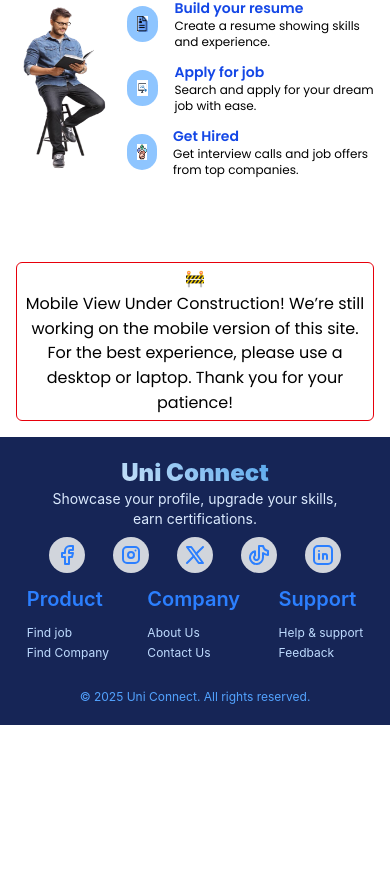
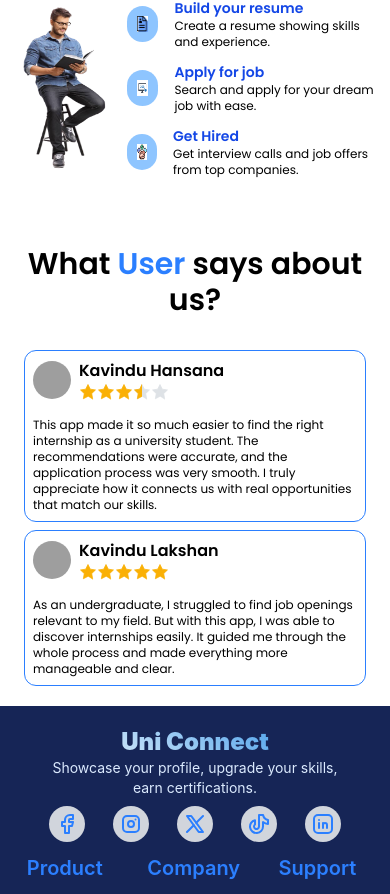
Before and after one commit to kavinduhcolombage/UniConnect_Frontend, a React (Vite) app: page / in a window 390 px wide. Shown: the part 1723-2617 px from the top of the page. Before the commit the page ends 2448 px from the top, so only its background shows below. Built offline with nearby package versions, Linux system fonts and the light colour scheme; grey boxes are pictures that could not be loaded.

Commit message:
refactor UserIdeas component for improved layout and responsiveness

```diff
--- a/src/pages/LandingPage/UserIdeas.tsx
+++ b/src/pages/LandingPage/UserIdeas.tsx
@@ -1,75 +1,63 @@
 import { Avatar, Rating } from "@mantine/core";
+import { useMediaQuery } from "@mantine/hooks";
 
 const UserIdeas = () => {
-    return <div>
-        <div className="md:flex hidden">
-            <div className="mt-20 pb-5">
-                <div className="text-4xl text-center font-semibold mt-3 text-mine-shaft-100">What <span
-                    className="text-bright-sun-400">User</span> says about us?</div>
+    const matches = useMediaQuery('(max-width: 450px)');
+    return <div className="mt-15 max-[450px]:mt-10 pb-5">
+        <div className="text-4xl max-[850px]:text-3xl text-center font-semibold mt-3 text-mine-shaft-100">What <span
+            className="text-blue-500">User</span> says about us?</div>
 
-                <div className="flex">
-                    <div className="flex flex-col gap-3 w-[23%] border border-blue-500 rounded-xl mt-10 mx-auto">
-                        <div className="flex gap-2 items-center">
+        <div className="grid grid-cols-4 gap-2 max-[800px]:grid-cols-2 max-[450px]:grid-cols-1 mx-4 max-[450px]:mx-6 mt-10 max-[450px]:mt-8">
+            <div className="flex flex-col gap-2 max-[600px]:gap-0 border border-blue-500 rounded-xl mx-auto">
+                <div className="flex gap-2 items-center p-2">
                     <Avatar className="h-14 w-14" src="https://media.licdn.com/dms/image/v2/D5603AQG5REMADF5fsA/profile-displayphoto-shrink_200_200/profile-displayphoto-shrink_200_200/0/1716022184704?e=2147483647&v=beta&t=K0DNe25P3J_nSDJZ0ZJwkjkWg0SRAxSBxk2ik1Kvgzw" alt="it's me" />
                     <div>
-                                <div className="text-lg font-semibold">Kavindu Hansana</div>
+                        <div className="text-lg max-[600px]:text-base font-semibold">Kavindu Hansana</div>
                         <Rating value={3.5} fractions={2} readOnly />
                     </div>
                 </div>
-                        <div className="text-sm p-2">This app made it so much easier to find the right internship as a university student. The recommendations were accurate, and the application process was very smooth. I truly appreciate how it connects us with real opportunities that match our skills.</div>
+                <div className="text-sm max-[600px]:text-xs p-2">This app made it so much easier to find the right internship as a university student. The recommendations were accurate, and the application process was very smooth. I truly appreciate how it connects us with real opportunities that match our skills.</div>
             </div>
 
-                    <div className="flex flex-col gap-3 w-[23%] border border-blue-500 rounded-xl mt-10 mx-auto">
-                        <div className="flex gap-2 items-center">
+            {!matches && <div className="flex flex-col gap-2 max-[600px]:gap-0 border border-blue-500 rounded-xl mx-auto">
+                <div className="flex gap-2 items-center p-2">
                     <Avatar className="h-14 w-14" src="avatar.png" alt="it's me" />
                     <div>
-                                <div className="text-lg font-semibold">Rashmika Perera</div>
+                        <div className="text-lg max-[600px]:text-base font-semibold">Rashmika Perera</div>
                         <Rating value={3.5} fractions={2} readOnly />
                     </div>
                 </div>
-                        <div className="text-sm p-2">Finding internships used to be difficult before I started using this app. It offers a wide range of opportunities for students like me and even gives useful insights about the companies. I’m grateful I found this platform on time.
+                <div className="text-sm max-[600px]:text-xs p-2">Finding internships used to be difficult before I started using this app. It offers a wide range of opportunities for students like me and even gives useful insights about the companies. I’m grateful I found this platform on time.
+
+                </div>
+
+            </div>}
+            <div className="flex flex-col gap-2 max-[600px]:gap-0 border border-blue-500 rounded-xl mx-auto">
+                <div className="flex gap-2 items-center p-2">
+                    <Avatar className="h-14 w-14" src="https://media.licdn.com/dms/image/v2/D5603AQFgkAz0BdtK8w/profile-displayphoto-shrink_200_200/B56ZT2NdfyHoAY-/0/1739297514052?e=2147483647&v=beta&t=6358iY9SzYsCJvLfli7YazOGwe8xCTBFad97wzq2FM4" alt="it's me" />
+                    <div>
+                        <div className="text-lg max-[600px]:text-base font-semibold">Kavindu Lakshan</div>
+                        <Rating value={5} fractions={2} readOnly />
+                    </div>
+                </div>
+                <div className="text-sm max-[600px]:text-xs p-2">As an undergraduate, I struggled to find job openings relevant to my field. But with this app, I was able to discover internships easily. It guided me through the whole process and made everything more manageable and clear.
 
                 </div>
 
             </div>
-                    <div className="flex flex-col gap-3 w-[23%] border border-blue-500 rounded-xl mt-10 mx-auto">
-                        <div className="flex gap-2 items-center">
-                            <Avatar className="h-14 w-14" src="https://media.licdn.com/dms/image/v2/D5603AQFgkAz0BdtK8w/profile-displayphoto-shrink_200_200/B56ZT2NdfyHoAY-/0/1739297514052?e=2147483647&v=beta&t=6358iY9SzYsCJvLfli7YazOGwe8xCTBFad97wzq2FM4" alt="it's me" />
-                            <div>
-                                <div className="text-lg font-semibold">Kavindu Lakshan</div>
-                                <Rating value={5} fractions={2} readOnly />
-                            </div>
-                        </div>
-                        <div className="text-sm p-2">As an undergraduate, I struggled to find job openings relevant to my field. But with this app, I was able to discover internships easily. It guided me through the whole process and made everything more manageable and clear.
-
-                        </div>
-
-                    </div>
-                    <div className="flex flex-col gap-3 w-[23%] border border-blue-500 rounded-xl mt-10 mx-auto">
-                        <div className="flex gap-2 items-center">
+            {!matches && <div className="flex flex-col gap-2 max-[600px]:gap-0 border border-blue-500 rounded-xl mx-auto">
+                <div className="flex gap-2 items-center p-2">
                     <Avatar className="h-14 w-14" src="https://media.licdn.com/dms/image/v2/D4E03AQG03Q_n0I075Q/profile-displayphoto-shrink_200_200/B4EZUXjv.VG0Ac-/0/1739857004388?e=2147483647&v=beta&t=QYuanP7YpHblitEJgLyANE9BZuaowaYLhicdI-NCZQc" alt="it's me" />
                     <div>
-                                <div className="text-lg font-semibold">Pathini Ekanayaka</div>
+                        <div className="text-lg max-[600px]:text-base font-semibold">Pathini Ekanayaka</div>
                         <Rating value={4.5} fractions={2} readOnly />
                     </div>
                 </div>
-                        <div className="text-sm p-2">This app is the perfect solution for students who are actively looking for internships or part-time roles. It helped me connect with great employers, and I now have valuable experience to add to my resume. Highly recommend it!</div>
+                <div className="text-sm max-[600px]:text-xs p-2">This app is the perfect solution for students who are actively looking for internships or part-time roles. It helped me connect with great employers, and I now have valuable experience to add to my resume. Highly recommend it!</div>
 
+            </div>}
         </div>
     </div>
-            </div>
-        </div>
-        <div className="p-4 md:hidden flex">
-            <div className="text-center mt-10 border border-red-600 p-1 rounded-md justify-center items-center">
-                <div>🚧</div>
-                Mobile View Under Construction!
-                We’re still working on the mobile version of this site.
-                For the best experience, please use a desktop or laptop.
-                Thank you for your patience!
-            </div>
-        </div>
-
-    </div>;
 };
 
 export default UserIdeas;
```
Lines whose indentation alone changed are shown as unchanged.
